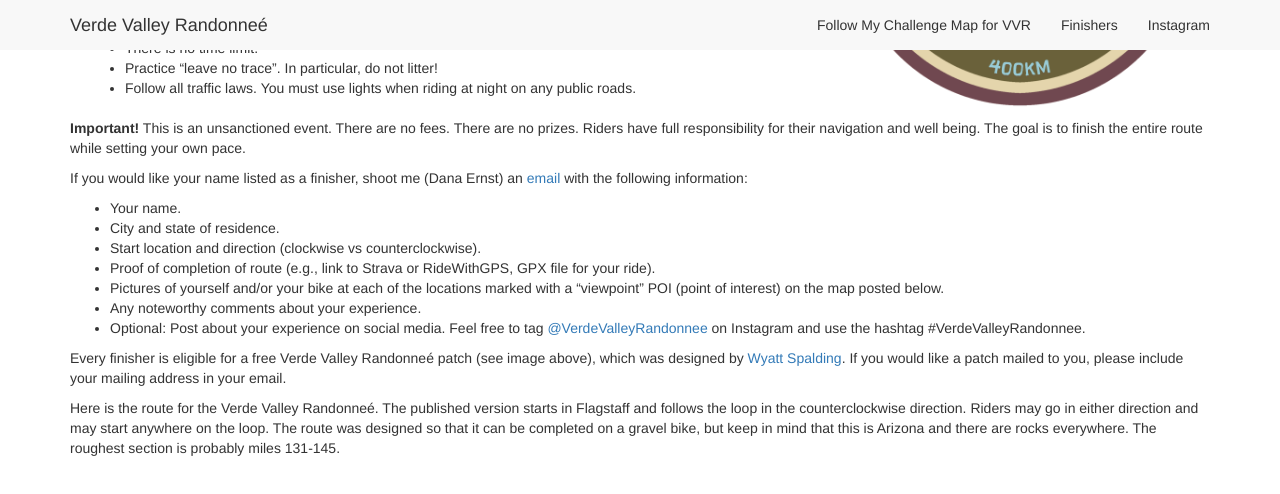
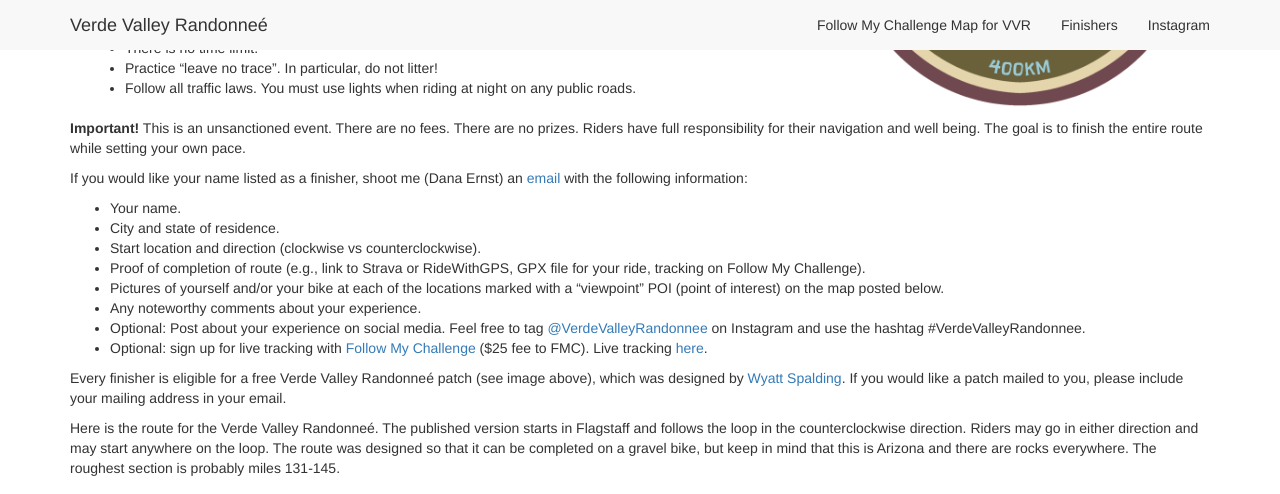
Before and after one commit to dcernst/VerdeValleyRandonnee, a Jekyll site: the page built from index.md, in a window 1280 px wide and 900 px high, scrolled down 422 px, cut to the strip 0-494 px from the top of the window. Built offline with Jekyll 4.4.1, drawn with Linux system fonts in a browser that asks for light colours; nearby versions of some CDN libraries.

Commit message:
Updates to FMC stuff

```diff
--- a/index.md
+++ b/index.md
@@ -41,10 +41,11 @@ If you would like your name listed as a finisher, shoot me (Dana Ernst) an [emai
 - Your name.
 - City and state of residence.
 - Start location and direction (clockwise vs counterclockwise).
-- Proof of completion of route (e.g., link to Strava or RideWithGPS, GPX file for your ride).
+- Proof of completion of route (e.g., link to Strava or RideWithGPS, GPX file for your ride, tracking on Follow My Challenge).
 - Pictures of yourself and/or your bike at each of the locations marked with a "viewpoint" POI (point of interest) on the map posted below.
 - Any noteworthy comments about your experience.
 - Optional: Post about your experience on social media.  Feel free to tag [@VerdeValleyRandonnee](https://www.instagram.com/verdevalleyrandonnee/) on Instagram and use the hashtag #VerdeValleyRandonnee.
+- Optional: sign up for live tracking with [Follow My Challenge](https://form.jotform.com/followmychallengeusa/verde-valley-randonnee) ($25 fee to FMC). Live tracking [here]({{ site.baseurl }}/FMC).
 
 Every finisher is eligible for a free Verde Valley Randonneé patch (see image above), which was designed by [Wyatt Spalding](https://www.instagram.com/wyattspalding/?hl=en). If you would like a patch mailed to you, please include your mailing address in your email.
 
```
Also changed, not shown: FMC.md (+2 -0 lines).
